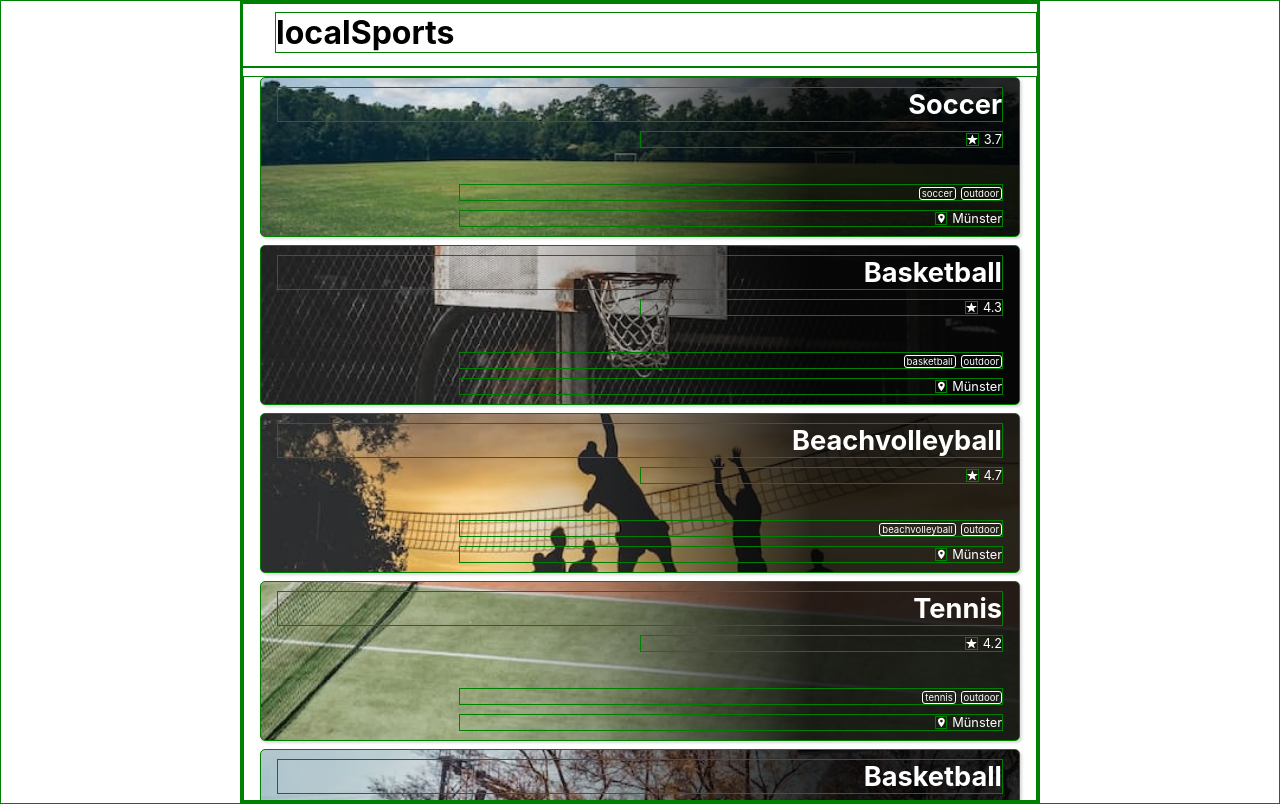
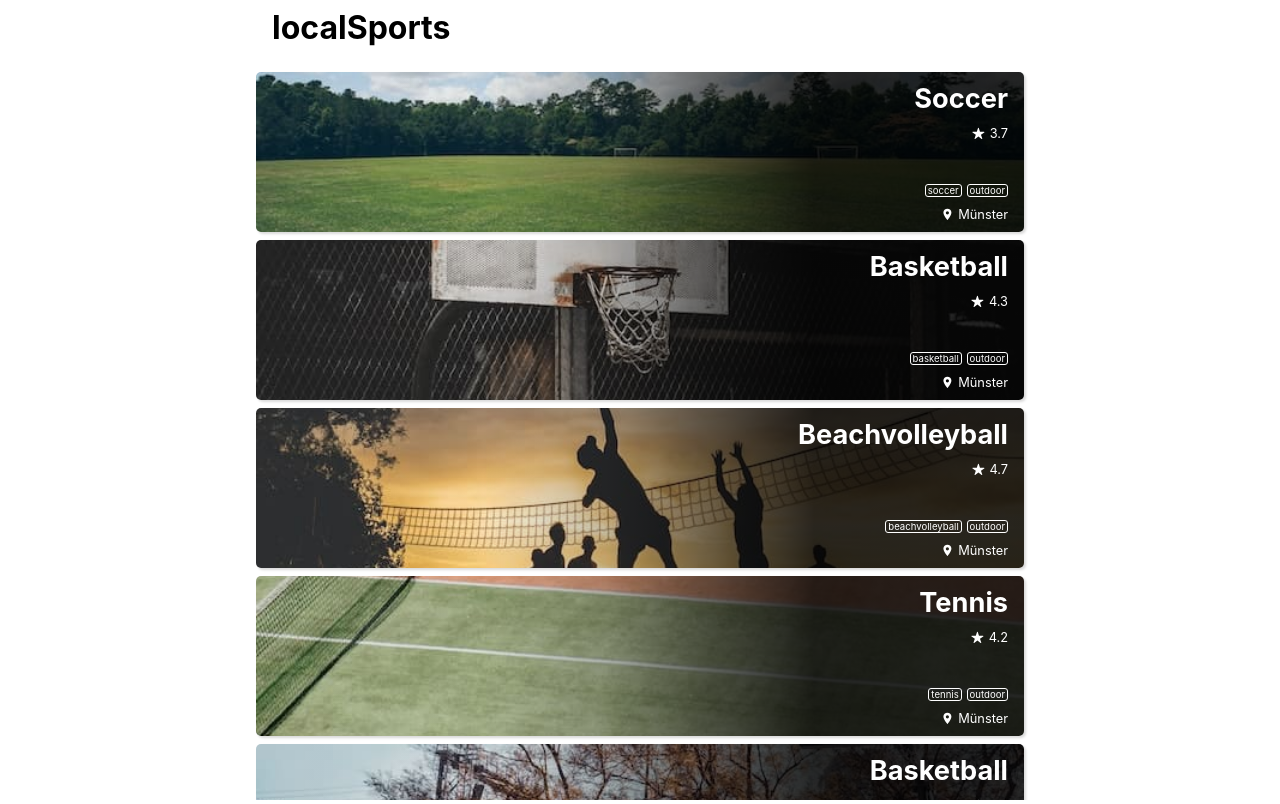
Before and after one commit to marvinRoellecke/capstone-project-ts, a Next.js app: page / in a window 1280 px wide. Built offline with nearby package versions, Linux system fonts and the light colour scheme.

Commit message:
remove border poperty from * selector in GlobalStyles

```diff
--- a/components/GlobalStyles.js
+++ b/components/GlobalStyles.js
@@ -22,7 +22,6 @@ const GlobalStyles = createGlobalStyle`
         box-sizing: border-box;
         padding: 0;
         margin: 0;
-        border: 1px solid green
     }
 
     #__next {
```
